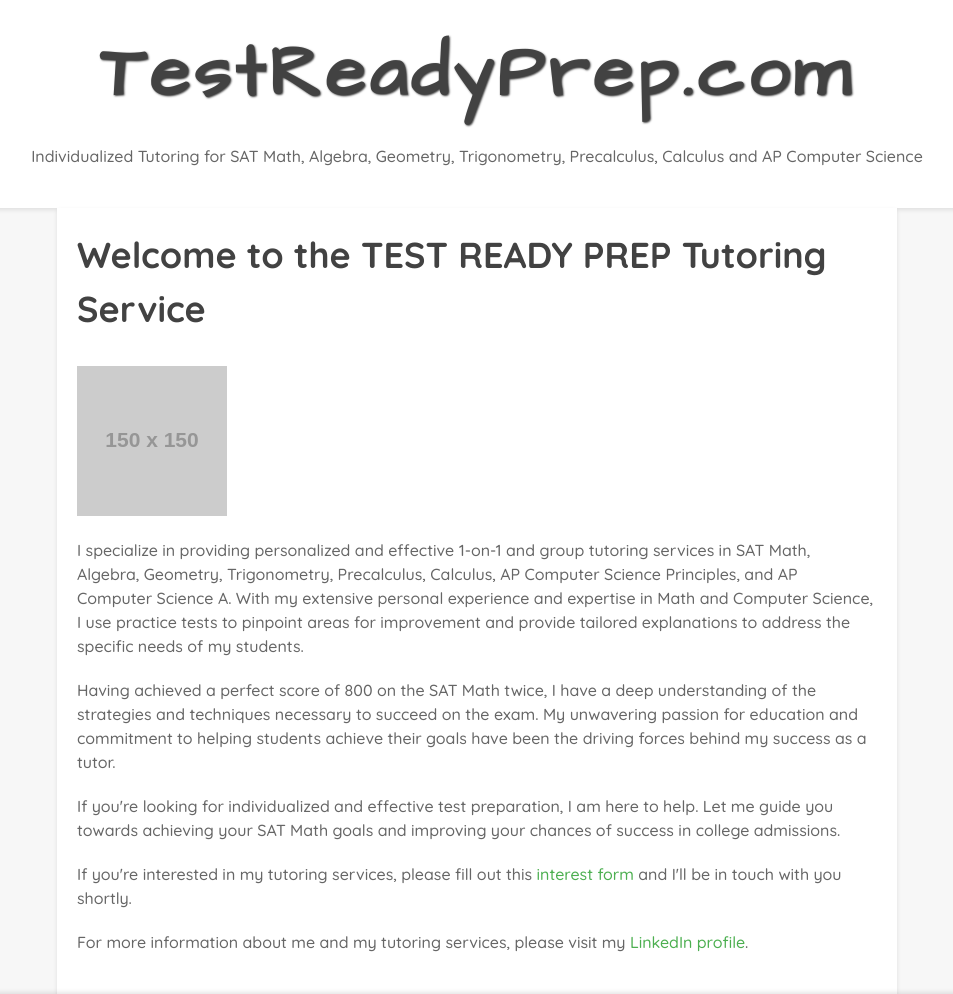
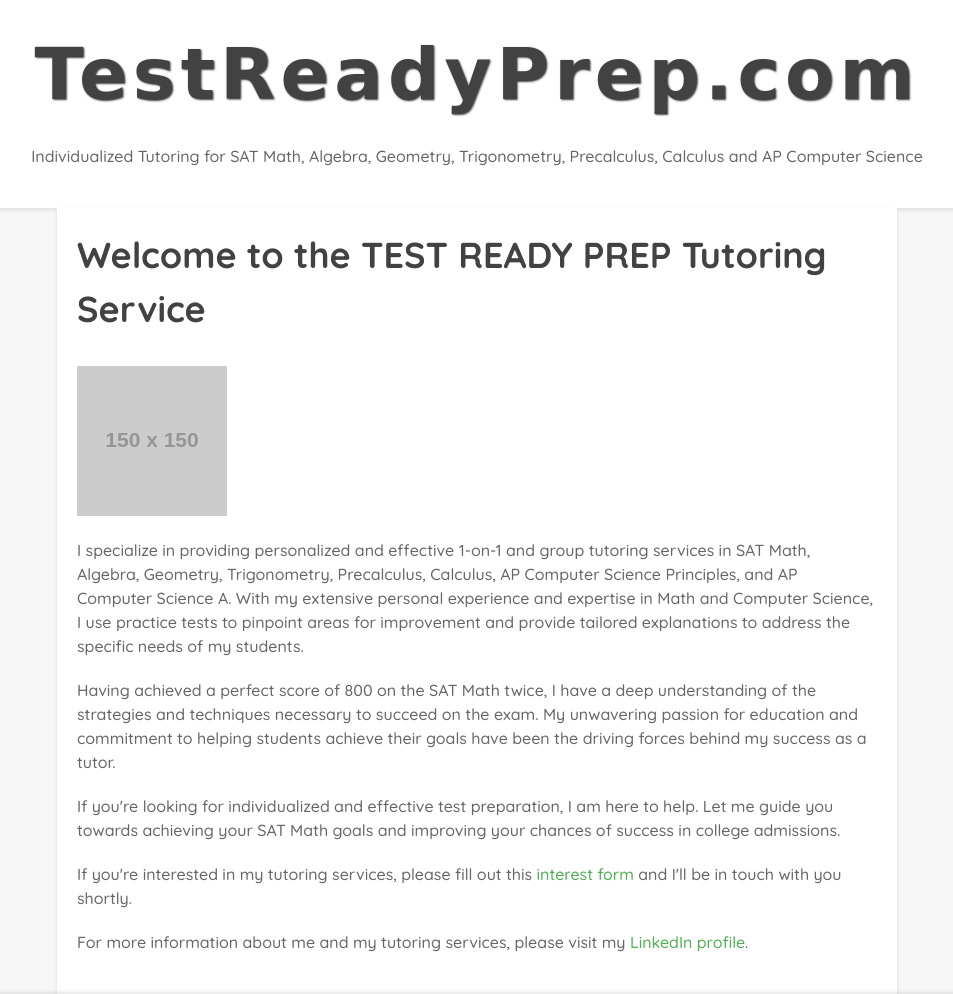
Before and after one commit to lilia26/lilia.github.io, a plain HTML site: page index.html in a window 1280 px wide. Shown: the top 994 px of the page, without its empty margins (163-1116 px from the left). Drawn offline with Linux system fonts and the light colour scheme; placeholder pictures from the web are drawn by us.

Commit message:
Update style.css

```diff
--- a/style.css
+++ b/style.css
@@ -14,7 +14,7 @@ header {
 	text-align: center;
 }
 .logo {
-	font-family: 'Architects Daughter', cursive;
+	font-family: 'Permanent Marker', cursive;
 	font-size: 72px;
 	margin: 0;
 	color: #424242;
```
